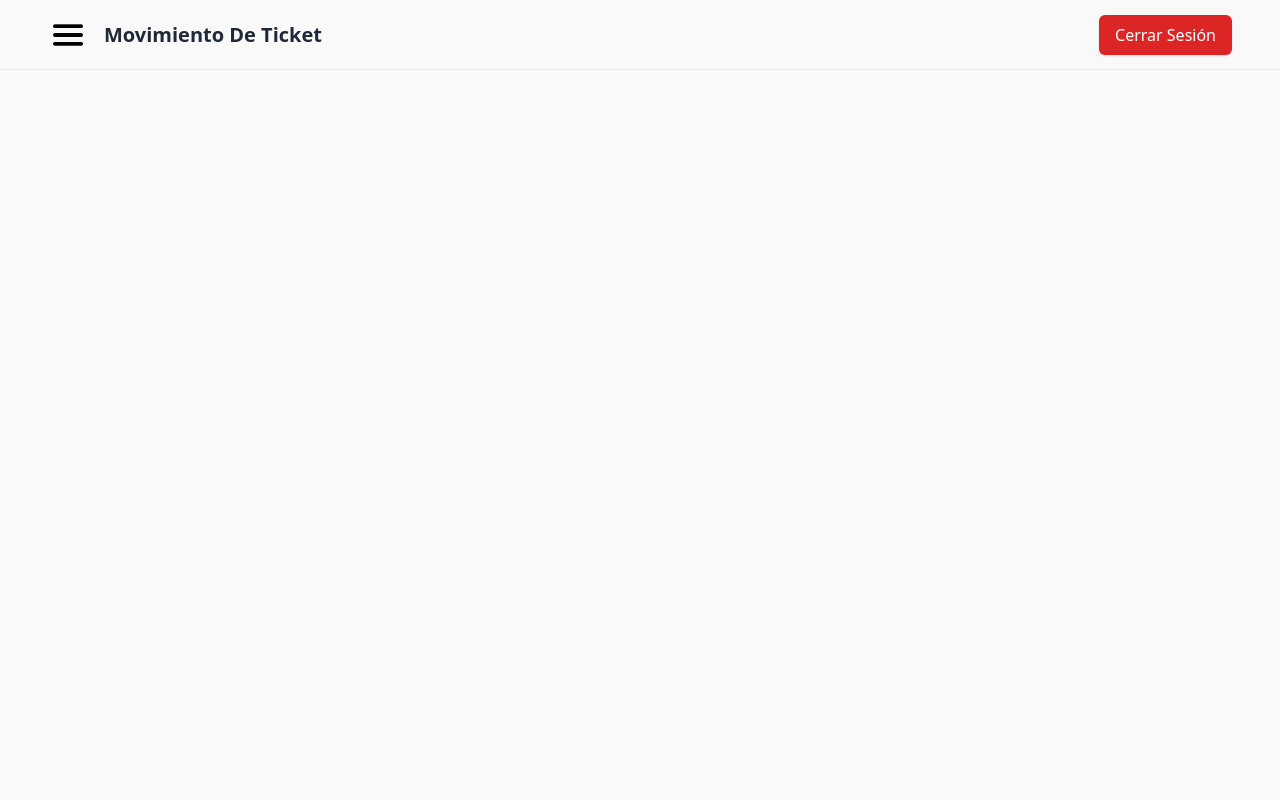
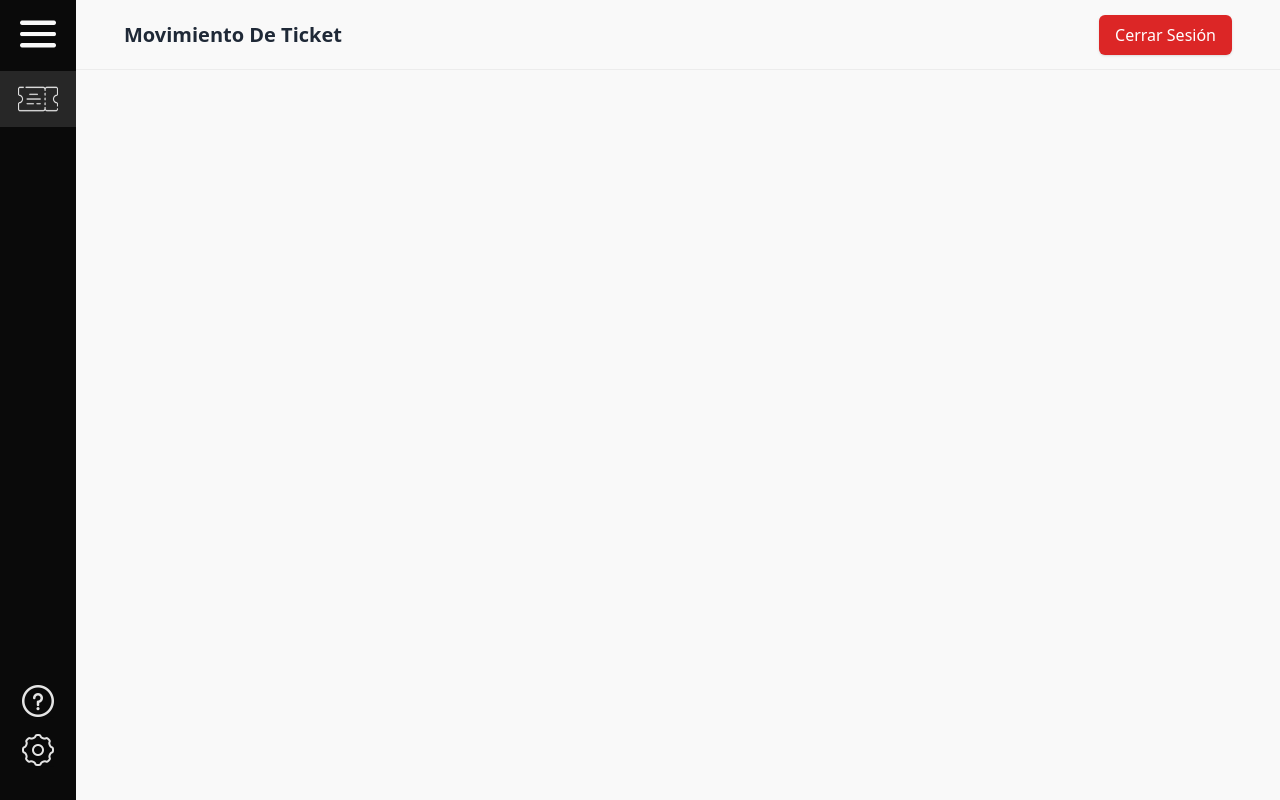
Before and after one commit to joaquinIMB/sistema-tickets, a Next.js app: page /admin/ticket/movimientos-ticket/1 in a window 1280 px wide. Built offline with nearby package versions, Linux system fonts and the light colour scheme; no server answers; the database is empty; sample sign-in values are in the browser's storage.

Commit message:
Estructuray animación de SideBar

```diff
--- a/app/admin/ticket/layout.js
+++ b/app/admin/ticket/layout.js
@@ -3,9 +3,10 @@
 import { Header } from "../../componentes/Header";
 import Aside from "../../componentes/Aside";
 import { useAuth } from "@/contexts/authContext";
-import { AperturaTicketProvider } from "@/contexts/aperturaTicketContext";
 import { useEffect } from "react";
 import { useRouter } from "next/navigation";
+import { AperturaTicketProvider } from "@/contexts/aperturaTicketContext";
+import { DesplegableProvider } from "@/contexts/desplegableContext";
 
 export default function RootLayout({ children }) {
   const { usuario } = useAuth();
@@ -18,7 +19,9 @@ export default function RootLayout({ children }) {
   }, [router, usuario.logged]);
 
   return (
-    usuario.logged === true && (
+    <>
+      <DesplegableProvider>
+        {usuario.logged === true && (
           <div className="flex w-full relative overflow-hidden">
             <Aside />
             <main className="flex flex-row min-h-screen bg-[#f9f9f9] justify-between w-full">
@@ -32,6 +35,8 @@ export default function RootLayout({ children }) {
               </div>
             </main>
           </div>
-    )
+        )}
+      </DesplegableProvider>
+    </>
   );
 }
--- a/app/admin/ticket/tickets-sin-abrir/page.js
+++ b/app/admin/ticket/tickets-sin-abrir/page.js
@@ -1,9 +1,9 @@
 import { TicketSinAbrirPorSector } from "@/componentes/TicketSinAbrirPorSector";
 
 export const metadata = {
-  title: "Tickets asignados a mi sector - Helpdesk Unity - Sistema de tickets",
+  title: "Tickets nuevos de mi sector - Helpdesk Unity - Sistema de tickets",
   description:
-    "Página para abrir tickets, en sistema de tickets Helpdesk Unity",
+    "Tickets nuevos en sector asignado a usuario, en sistema de tickets Helpdesk Unity",
 };
 
 export default async function TicketsSinAbrir() {
--- a/app/componentes/Aside.js
+++ b/app/componentes/Aside.js
@@ -1,13 +1,14 @@
 import { SideBar } from "./SideBar";
 import { SubNav } from "./SubNav";
-import styles from "@/componentes/admin.module.css";
 import { useDesplegable } from "../contexts/desplegableContext";
 
 const Aside = () => {
   const { desplegar, setDesplegar } = useDesplegable();
   return (
     <>
-      <aside className={`flex ${desplegar === false && styles.asideAdaptable}`}>
+      <aside
+        className={`flex relative z-[999]`}
+      >
         <SideBar desplegar={desplegar} setDesplegar={setDesplegar} />
         <SubNav desplegar={desplegar} setDesplegar={setDesplegar} />
       </aside>
--- a/app/componentes/BotonMenu.js
+++ b/app/componentes/BotonMenu.js
@@ -1,16 +1,16 @@
 import Image from "next/image";
 import styles from "@/componentes/admin.module.css";
 
-export default function BotonMenu({ setDesplegar }) {
+export default function BotonMenu({ setDesplegar, desplegar }) {
   return (
-    <button>
+    <button className="m-auto outline-none">
       <Image
-        onClick={() => setDesplegar(false)}
-        className={`${styles.botonDesplegarSideBar}`}
+        onClick={() => setDesplegar(!desplegar)}
+        className={`${styles.botonDesplegarSideBar} m-auto`}
         src="/menu.png"
         alt="Logo de busqueda"
-        width={100}
-        height={100}
+        width={80}
+        height={80}
       />
     </button>
   );
--- a/app/componentes/FormularioMovimientoTicket.js
+++ b/app/componentes/FormularioMovimientoTicket.js
@@ -61,11 +61,11 @@ const FormularioMovimientoTicket = ({ ticket }) => {
           value={campos.descripcionMovimiento}
           onChange={handleChange}
           placeholder="Escriba un mensaje..."
-          className="w-full bg-white h-[70%] py-2 px-4 m-auto outline-none resize-none border rounded-md rounded-b-none border-opacity-5 "
+          className="w-full bg-white h-[80%] py-2 px-4 m-auto outline-none resize-none border rounded-md rounded-b-none border-opacity-5 "
         />
         <label
           htmlFor="mensajeMovimientoTicket"
-          className="absolute flex justify-between items-center rounded-b-md bg-neutral-800 bottom-0 right-0 p-2 w-[100%] min-h-11 h-[30%]"
+          className="absolute flex justify-between items-center rounded-b-md bg-neutral-800 bottom-0 right-0 p-2 w-[100%] min-h-11 h-[20%]"
         >
           <BotonOpciones />
           <div className="flex flex-row items-center gap-4">
--- a/app/componentes/Header.js
+++ b/app/componentes/Header.js
@@ -1,23 +1,14 @@
-import { useDesplegable } from "../contexts/desplegableContext";
 import BotonCerrarSesion from "./BotonCerrarSesion";
-import BotonMenu from "./BotonMenu";
 import { BuscaRuta } from "./BuscaRuta";
 import styles from "@/componentes/admin.module.css";
 
 export const Header = () => {
-  const { desplegar, setDesplegar } = useDesplegable();
-
   return (
     <header
       className={`sticky flex top-0 z-[60] bg-[#f9f9f9] border-b border-opacity-5 border-black items-center px-12 py-4 text-white h-[8%] min-h-[70px] w-auto ${styles.header}`}
     >
       <div className="flex items-center justify-between w-full ">
-        <div
-          className={`flex items-center transition-all ${
-            desplegar === true && "gap-4"
-          }`}
-        >
-          {desplegar === true && <BotonMenu setDesplegar={setDesplegar} />}
+        <div className={`flex items-center transition-all`}>
           <BuscaRuta />
         </div>
         <BotonCerrarSesion />
--- a/app/componentes/SideBar.js
+++ b/app/componentes/SideBar.js
@@ -1,28 +1,23 @@
-import { poppins } from "./fuentes";
 import Link from "next/link";
 import Image from "next/image";
 import styles from "@/componentes/admin.module.css";
+import BotonMenu from "./BotonMenu";
 
-export const SideBar = ({ desplegar }) => {
+export const SideBar = ({ desplegar, setDesplegar }) => {
   return (
     <>
-      {desplegar === false && (
       <div
-          className={`flex justify-center overflow-hidden relative ${styles.sideBarAdaptable} bg-neutral-950 w-[76px] h-full text-white ${poppins.className} `}
+        className={`flex justify-center overflow-hidden relative bg-neutral-950 w-[76px] h-full text-white `}
       >
         <div className="fixed top-0 w-[4.8rem]">
           <nav className="flex flex-col justify-between h-full">
             <ul className="flex flex-col">
-                <li className="py-2 p-3">
-                  <Image
-                    src={"/pd.png"}
-                    className="m-auto pb-1 border-b border-black border-opacity-5"
-                    alt="Logo de Punto Deportivo"
-                    width={100}
-                    height={100}
-                  />
+              <li className="py-2 pt-4 px-3 m-auto">
+                <BotonMenu setDesplegar={setDesplegar} desplegar={desplegar} />
               </li>
-                <li>
+              <div className={`${styles.subMenuSideBar}`}>
+                <div>
+                  <li className="pt-[.34rem]">
                     <Link
                       className={`overflow-hidden flex w-full flex-col items-center relative py-2 text-sm transition-all hover:text-gray-300  ${styles.enlaceActivo}`}
                       href={"/admin/ticket/tickets-sin-abrir"}
@@ -35,8 +30,10 @@ export const SideBar = ({ desplegar }) => {
                         height={100}
                       />
                     </Link>
-                </li>
-                {/* <li className="py-2">
+                  </li>{" "}
+                </div>
+                <div>
+                  <li className="py-2">
                     <Image
                       src={"/informacion.png"}
                       className="m-auto w-8 border-b shadow-5xl border-black border-opacity-5"
@@ -53,12 +50,13 @@ export const SideBar = ({ desplegar }) => {
                       width={100}
                       height={100}
                     />
-            </li> */}
+                  </li>
+                </div>
+              </div>
             </ul>
           </nav>
         </div>
       </div>
-      )}
     </>
   );
 };
--- a/app/componentes/SubNav.js
+++ b/app/componentes/SubNav.js
@@ -23,14 +23,19 @@ export const SubNav = ({ desplegar, setDesplegar }) => {
 
   return (
     <>
-      {desplegar === false && (
       <section
-          className={`w-[300px] transition-all flex flex-col overflow-hidden relative z-50 `}
+        className={`${
+          !desplegar ? `w-[300px] ${styles.asideAdaptable}` : "w-0 left-[76px] absolute z-[99]"
+        } transition-all flex flex-col overflow-hidden`}
       >
         <main
-            className={`fixed left-[76px] h-screen bg-gradient-to-r w-[inherit] from-[#f1f1f1] to-[#f0f0f0] border-r ${styles.subNavAdaptable} border-black border-opacity-5 overflow-Y-auto`}
+          className={`${
+            !desplegar ? "overflow-hidden" : "overflow-visible"
+          } left-[76px] h-screen bg-gradient-to-r w-[inherit] from-[#f1f1f1] to-[#f0f0f0] border-r ${
+            styles.subNavAdaptable
+          } border-black border-opacity-5 overflow-Y-auto`}
         >
-            <header className="flex flex-row justify-between py-3 px-6 items-center w-[300px]">
+          <header className="flex flex-row justify-between py-4 px-6 items-center w-[300px]">
             <h1 className="capitalize text-[28px] text-gray-800 font-semibold">{`${ruta}`}</h1>
             <BotonCrearTicket />
           </header>
@@ -85,7 +90,6 @@ export const SubNav = ({ desplegar, setDesplegar }) => {
           />
         </main>
       </section>
-      )}
     </>
   );
 };
--- a/app/componentes/admin.module.css
+++ b/app/componentes/admin.module.css
@@ -24,41 +24,37 @@
 .header {
   transition: all 0.3s ease;
   @media screen and (max-width: 1656px) {
-    padding-left: 2rem;
-    padding-right: 2rem;
+    padding-left: 1.5rem;
+    padding-right: 1.5rem;
   }
 }
 .headerListaTicket {
   transition: all 0.3s ease;
   @media screen and (max-width: 1656px) {
     font-size: 16px;
-    padding-left: 2rem;
-    padding-right: 2rem;
-  }
-  @media screen and (max-width: 680px) {
-    padding: 0 1rem;
+    padding-left: 1.5rem;
+    padding-right: 1.5rem;
   }
 }
 .listaTicket {
   transition: all 0.3s ease;
   @media screen and (max-width: 1656px) {
-    padding-left: 2rem;
-    padding-right: 2rem;
+    padding-left: 1.5rem;
+    padding-right: 1.5rem;
   }
-  @media screen and (max-width: 680px) {
+  @media screen and (max-width: 764px) {
     padding: 0 1rem;
   }
 }
 .asideAdaptable {
-  position: relative;
   @media screen and (max-width: 1350px) {
     position: absolute;
-    width: 100%;
-    height: 100%;
-    background: #00000040;
-    z-index: 999;
+    left: 76px;
+    z-index: 99;
+    box-shadow: -2px 1px 135px #00000056;
   }
 }
+
 .sideBarAdaptable {
   @media screen and (max-width: 1350px) {
     position: absolute;
@@ -72,19 +68,15 @@
   }
 }
 
-.ajustarBotonDesplegarSideBar {
-  gap: 0;
-  @media screen and (max-width: 1175px) {
-    gap: 16px;
-  }
+.subMenuSideBar{
+  display: flex;
+  flex-direction: column;
+  justify-content: space-between;
+  height: 92vh;
 }
 
 .botonDesplegarSideBar {
-  width: 40px;
-  @media screen and (max-width: 1175px) {
-    opacity: 1;
-    display: block;
-  }
+  width: 36px;
 }
 .contraerSideBar {
   @media screen and (max-width: 1175px) {
@@ -97,7 +89,8 @@
   }
 }
 .motivo {
-  @media screen and (max-width: 930px) {
+  padding: 0 1rem;
+  @media screen and (max-width: 1012px) {
     display: none;
   }
 }
@@ -105,21 +98,21 @@
   @media screen and (max-width: 930px) {
     width: 15% !important;
   }
-  @media screen and (max-width: 680px) {
+  @media screen and (max-width: 764px) {
     display: none;
   }
 }
 .estado {
-  @media screen and (max-width: 930px) {
+  @media screen and (max-width: 1012px) {
     width: 25% !important;
   }
 }
 .fecha {
-  @media screen and (max-width: 930px) {
+  @media screen and (max-width: 1012px) {
     width: 25%;
   }
-  @media screen and (max-width: 680px) {
-    width: 40%;
+  @media screen and (max-width: 764px) {
+    width: 35%;
   }
 }
 .correo {
@@ -140,7 +133,7 @@
   }
 }
 
-.contenedorMovTickets{
+.contenedorMovTickets {
   display: flex;
   justify-content: space-between;
   flex-direction: row;
@@ -176,11 +169,14 @@
   .seccionMovimientos {
     max-height: 400px;
   }
-  .contenedorSeccionMovimientos{
+  .contenedorSeccionMovimientos {
     padding-bottom: 1rem;
     height: 88vh;
   }
-  .contenedorMovTickets{
+  .contenedorMovTickets {
     height: 88vh;
   }
+  .subMenuSideBar{
+    padding-bottom: 1.7rem;
+  }
 }
--- a/app/componentes/listaEnlaces.js
+++ b/app/componentes/listaEnlaces.js
@@ -8,7 +8,7 @@ const listaSideBar = [
 
 const listaCategorias = [
   {
-    label: "Asignados a mi sector",
+    label: "Nuevos de mi sector",
     href: "/admin/ticket/tickets-sin-abrir",
   },
   {
--- a/app/layout.js
+++ b/app/layout.js
@@ -1,7 +1,6 @@
 import "@/globals.css";
 import React from "react";
 import { AuthProvider } from "./contexts/authContext";
-import { DesplegableProvider } from "./contexts/desplegableContext";
 
 export const metadata = {
   title: "Sistema de tickets - Helpdesk Unity",
@@ -13,9 +12,7 @@ export default function RootLayout({ children }) {
   return (
     <html lang="en">
       <body className="w-full">
-        <AuthProvider>
-          <DesplegableProvider>{children}</DesplegableProvider>
-        </AuthProvider>
+        <AuthProvider>{children}</AuthProvider>
       </body>
     </html>
   );
```
Also changed, not shown: app/componentes/Ticket.js (+11 -11 lines), public/menu.png. Lines whose indentation alone changed are shown as unchanged.
